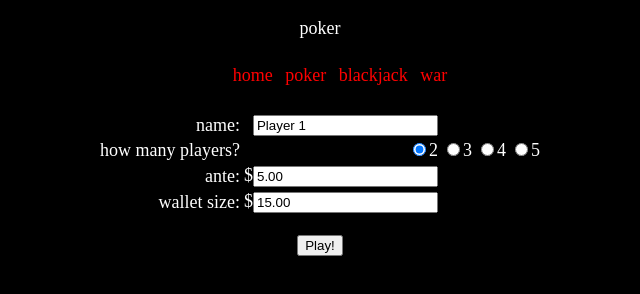
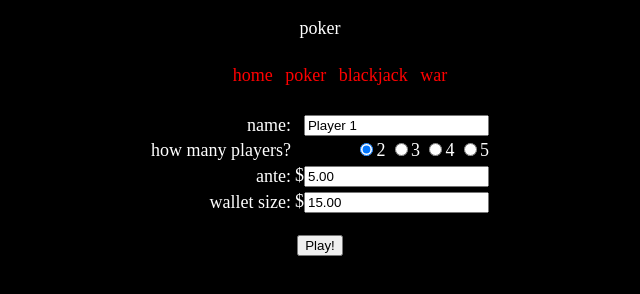
Before and after one commit to cavemandaveman/Assignments, a plain HTML site: page HTMLPoker/WebContent/poker.html in a window 1280 px wide. Shown: the whole page, without its empty margins (320-960 px from the left). Drawn offline with Linux system fonts and the light colour scheme.

Commit message:
Fix layout

```diff
--- a/HTMLPoker/WebContent/poker.html
+++ b/HTMLPoker/WebContent/poker.html
@@ -25,10 +25,12 @@
 		</tr>
 		<tr class="poker">
 			<td>How Many Players?</td>
-			<td><input type="radio" name="players" value="2" checked>2</td>
-			<td><input type="radio" name="players" value="3">3</td>
-			<td><input type="radio" name="players" value="4">4</td>
-			<td><input type="radio" name="players" value="5">5</td>
+				<td>
+					<input type="radio" name="players" value="2" checked>2
+					<input type="radio" name="players" value="3">3
+					<input type="radio" name="players" value="4">4
+					<input type="radio" name="players" value="5">5
+				</td>
 		</tr>
 		<tr class="poker">
 			<td>Ante:</td>
```
